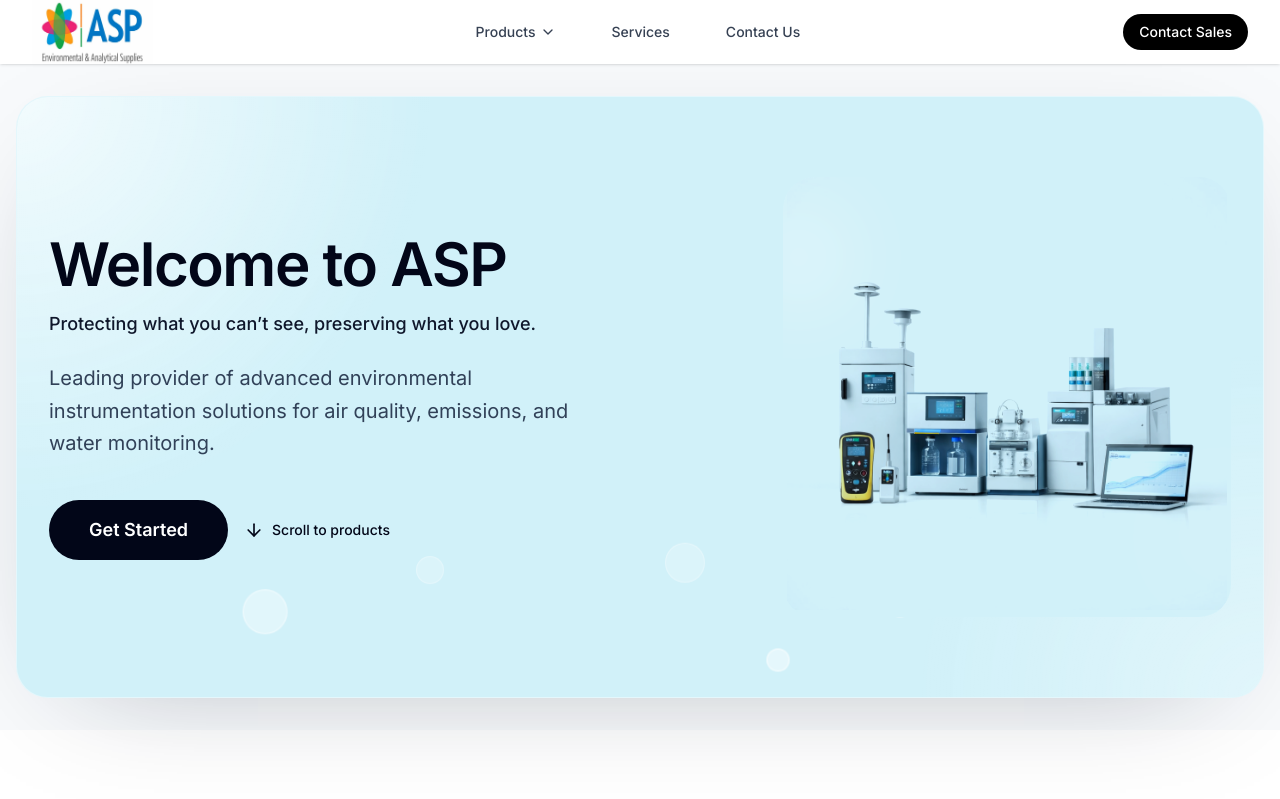
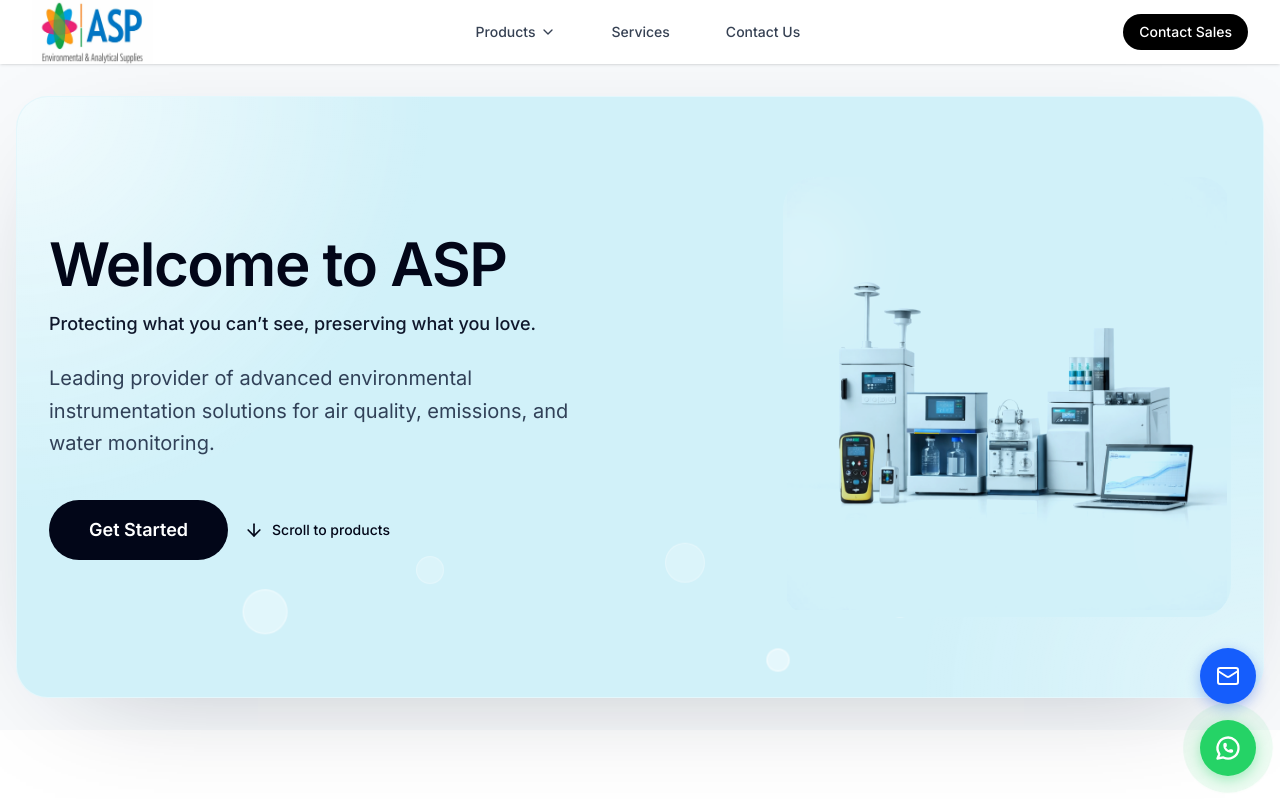
Before and after one commit to hemanthkumarbandari/website002, a React (Vite) app: page / in a window 1280 px wide. Shown: the top 799 px of the page. Built offline with nearby package versions, Linux system fonts and the light colour scheme; no server answers.

Commit message:
functionality

```diff
--- /dev/null
+++ b/src/components/FloatingContact.jsx
@@ -0,0 +1,57 @@
+import React from 'react';
+import { Mail } from 'lucide-react';
+
+const FloatingContact = () => {
+  return (
+    <div className="fixed bottom-6 right-6 z-50 flex flex-col gap-4">
+      {/* Email Button */}
+      <a
+        href="mailto:support@aspinstruments.co.in"
+        className="w-14 h-14 bg-blue-600 rounded-full flex items-center justify-center text-white shadow-[0_4px_14px_0_rgba(37,99,235,0.39)] hover:bg-blue-700 hover:scale-110 transition-all duration-300 group relative"
+        aria-label="Email Us"
+      >
+        <Mail className="w-6 h-6" />
+        <span className="absolute right-16 top-1/2 -translate-y-1/2 bg-gray-900 text-white px-3 py-1.5 rounded-lg text-sm font-medium opacity-0 group-hover:opacity-100 pointer-events-none transition-all duration-300 translate-x-2 group-hover:translate-x-0 whitespace-nowrap shadow-xl">
+          Email Us
+          {/* Tooltip Arrow */}
+          <span className="absolute top-1/2 -translate-y-1/2 -right-1 border-4 border-transparent border-l-gray-900"></span>
+        </span>
+      </a>
+
+      {/* WhatsApp Button */}
+      <a
+        href="https://wa.me/919921866889"
+        target="_blank"
+        rel="noopener noreferrer"
+        className="w-14 h-14 bg-[#25D366] rounded-full flex items-center justify-center text-white shadow-[0_4px_14px_0_rgba(37,211,102,0.39)] hover:bg-[#20bd5a] hover:scale-110 transition-all duration-300 group relative"
+        aria-label="WhatsApp Us"
+      >
+        {/* Animated pulse ring for WhatsApp (primary CTA usually) */}
+        <span className="absolute inset-0 rounded-full bg-[#25D366] animate-ping opacity-20 duration-1000"></span>
+
+        <svg
+          xmlns="http://www.w3.org/2000/svg"
+          width="28"
+          height="28"
+          viewBox="0 0 24 24"
+          fill="none"
+          stroke="currentColor"
+          strokeWidth="2"
+          strokeLinecap="round"
+          strokeLinejoin="round"
+          className="relative z-10"
+        >
+          <path d="M3 21l1.65-3.8a9 9 0 1 1 3.4 2.9L3 21" />
+          <path d="M9 10a.5.5 0 0 0 1 0V9a.5.5 0 0 0-1 0v1a5 5 0 0 0 5 5h1a.5.5 0 0 0 0-1h-1a.5.5 0 0 0 0 1" />
+        </svg>
+        <span className="absolute right-16 top-1/2 -translate-y-1/2 bg-gray-900 text-white px-3 py-1.5 rounded-lg text-sm font-medium opacity-0 group-hover:opacity-100 pointer-events-none transition-all duration-300 translate-x-2 group-hover:translate-x-0 whitespace-nowrap shadow-xl">
+          WhatsApp Us
+          {/* Tooltip Arrow */}
+          <span className="absolute top-1/2 -translate-y-1/2 -right-1 border-4 border-transparent border-l-gray-900"></span>
+        </span>
+      </a>
+    </div>
+  );
+};
+
+export default FloatingContact;
--- a/src/layout/MainLayout.jsx
+++ b/src/layout/MainLayout.jsx
@@ -1,5 +1,6 @@
 import Navbar from '../components/Navbar';
 import Footer from '../components/Footer';
+import FloatingContact from '../components/FloatingContact';
 import { AppRoutes } from '../routers/router';
 
 const MainLayout = () => {
@@ -10,6 +11,7 @@
         <AppRoutes />
       </main>
       <Footer />
+      <FloatingContact />
     </div>
   );
 };
```
